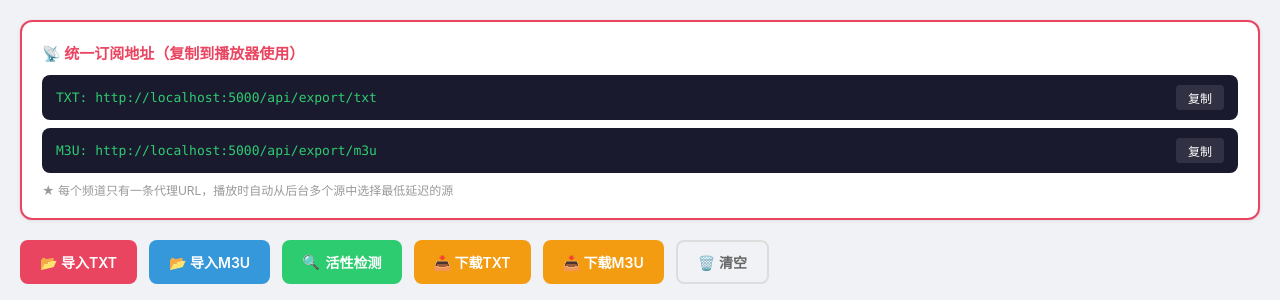
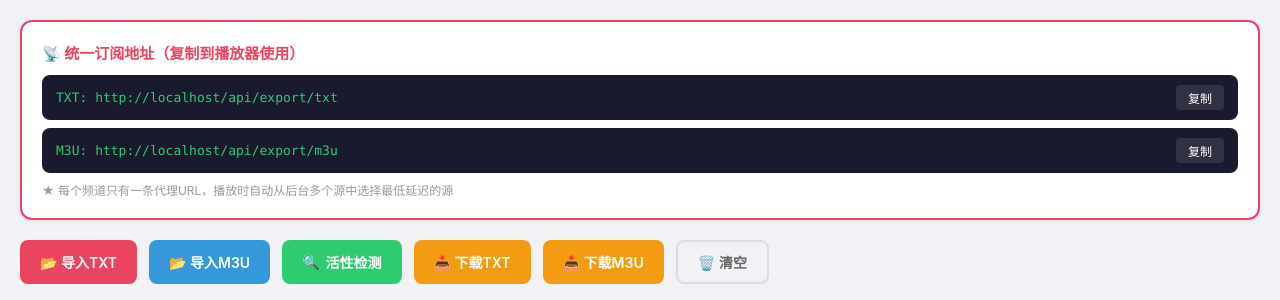
Before and after one commit to yufanpin/TVproxy, a Flask app: page / in a window 1280 px wide. Shown: the part 234-534 px from the top of the page. Run offline with Flask 3, Linux system fonts and the light colour scheme.

Commit message:
fix: use dynamic proxy_base from request.host_url instead of hardcoded localhost

```diff
--- a/app.py
+++ b/app.py
@@ -216,7 +216,7 @@ def index():
         'last_health_check': state['health']['last_check'] or '从未',
         'source_files': state['source_files'],
         'health_running': state['health_running'],
-        'proxy_port': 5000,
+        'proxy_base': request.host_url.rstrip('/'),
     }
 
     return render_template('index.html', stats=stats, categorized=categorized,
@@ -396,8 +396,9 @@ def export_txt_route():
     if not categorized:
         return jsonify({'error': 'No channels to export'}), 400
 
+    proxy_base = request.host_url.rstrip('/')
     output_path = os.path.join(OUTPUT_DIR, 'tvproxy.txt')
-    content = export_txt(categorized, proxy_base='http://localhost:5000',
+    content = export_txt(categorized, proxy_base=proxy_base,
                          filepath=output_path)
 
     return send_file(
@@ -415,8 +416,9 @@ def export_m3u_route():
     if not categorized:
         return jsonify({'error': 'No channels to export'}), 400
 
+    proxy_base = request.host_url.rstrip('/')
     output_path = os.path.join(OUTPUT_DIR, 'tvproxy.m3u')
-    content = export_m3u(categorized, proxy_base='http://localhost:5000',
+    content = export_m3u(categorized, proxy_base=proxy_base,
                          filepath=output_path)
 
     return send_file(
@@ -463,7 +465,7 @@ def channel_detail(channel_name):
         'total_urls': len(urls),
         'alive_urls': sum(1 for u in urls if u in state['health']['alive']),
         'dead_urls': sum(1 for u in urls if u in state['health']['dead']),
-        'proxy_url': f'http://localhost:5000/proxy/{quote(name)}',
+        'proxy_url': f'{request.host_url.rstrip("/")}/proxy/{quote(name)}',
         'urls': url_list,
     })
 
@@ -474,11 +476,12 @@ def list_channels():
     for name, urls in state['channels'].items():
         alive_count = sum(1 for u in urls if u in state['health']['alive'])
         best_url = get_best_url(name)
+        proxy_url = f'{request.host_url.rstrip("/")}/proxy/{quote(name)}' if best_url else None
         channels.append({
             'name': name,
             'total_urls': len(urls),
             'alive_urls': alive_count,
-            'proxy_url': f'http://localhost:5000/proxy/{name}' if best_url else None,
+            'proxy_url': proxy_url,
             'has_source': best_url is not None,
         })
     channels.sort(key=lambda x: x['name'])
@@ -506,7 +509,7 @@ def log_page():
         'alive_urls': len(state['health']['alive']),
         'dead_urls': len(state['health']['dead']),
         'export_channels': sum(len(e) for e in get_channels_for_export().values()),
-        'proxy_port': 5000,
+        'proxy_base': request.host_url.rstrip('/'),
     }
     return render_template('logs.html', stats=stats)
 
--- a/templates/index.html
+++ b/templates/index.html
@@ -149,12 +149,12 @@ body{font-family:-apple-system,'Segoe UI','PingFang SC','Microsoft YaHei',sans-s
   <div class="subscription-box">
     <h2>📡 统一订阅地址（复制到播放器使用）</h2>
     <div class="sub-url">
-      <span>TXT: http://localhost:5000/api/export/txt</span>
-      <button class="copy-btn" onclick="copyUrl('http://localhost:5000/api/export/txt')">复制</button>
+      <span>TXT: {{ stats.proxy_base }}/api/export/txt</span>
+      <button class="copy-btn" onclick="copyUrl('{{ stats.proxy_base }}/api/export/txt')">复制</button>
     </div>
     <div class="sub-url">
-      <span>M3U: http://localhost:5000/api/export/m3u</span>
-      <button class="copy-btn" onclick="copyUrl('http://localhost:5000/api/export/m3u')">复制</button>
+      <span>M3U: {{ stats.proxy_base }}/api/export/m3u</span>
+      <button class="copy-btn" onclick="copyUrl('{{ stats.proxy_base }}/api/export/m3u')">复制</button>
     </div>
     <div class="sub-hint">
       ★ 每个频道只有一条代理URL，播放时自动从后台多个源中选择最低延迟的源
@@ -211,7 +211,7 @@ body{font-family:-apple-system,'Segoe UI','PingFang SC','Microsoft YaHei',sans-s
           {% set alive = urls|length %}
           {% set total = channels.get(ch_name, [])|length %}
           {% set dead = total - alive %}
-          {% set proxy_url = 'http://localhost:5000/proxy/' ~ ch_name|urlencode %}
+          {% set proxy_url = stats.proxy_base ~ '/proxy/' ~ ch_name|urlencode %}
           <div class="channel-item" data-channel="{{ ch_name }}">
             <div class="ch-name">{{ ch_name }}</div>
             <div class="ch-stats">
```
